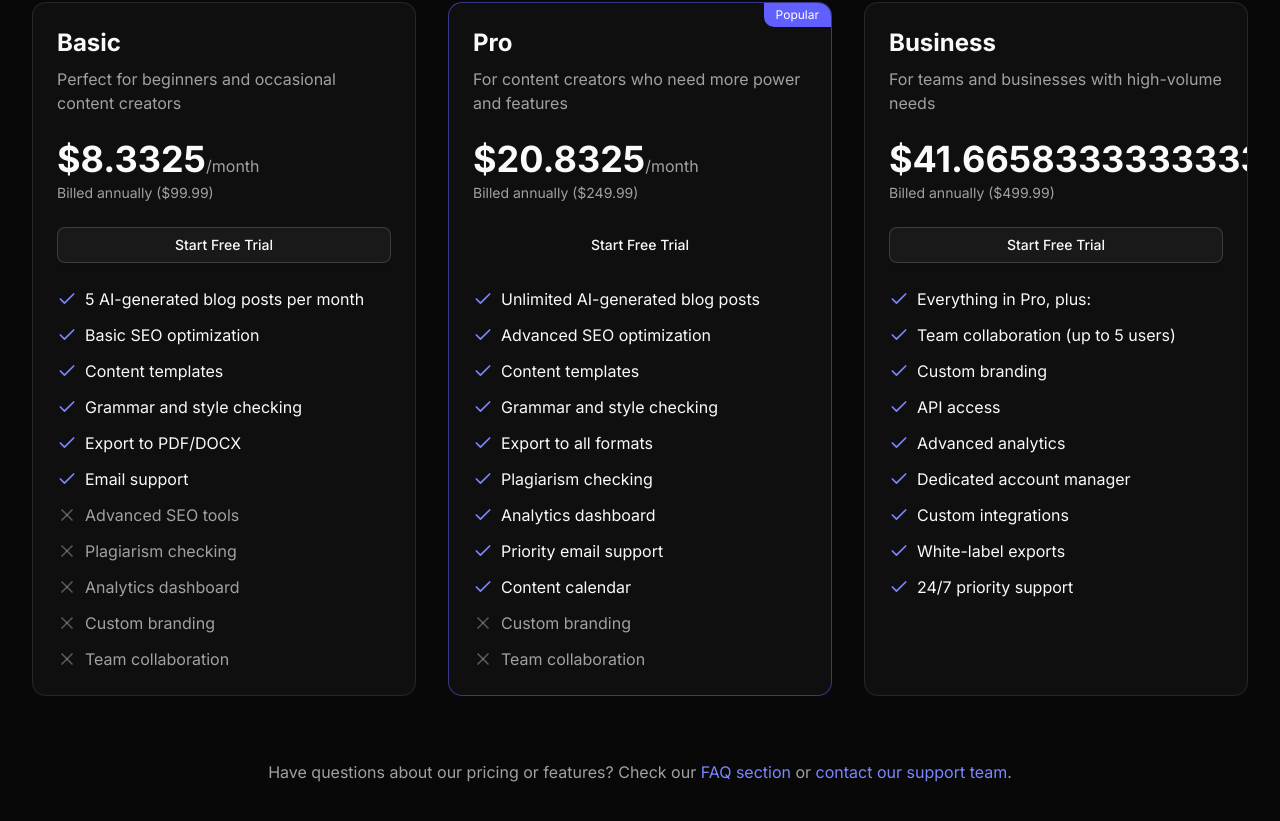
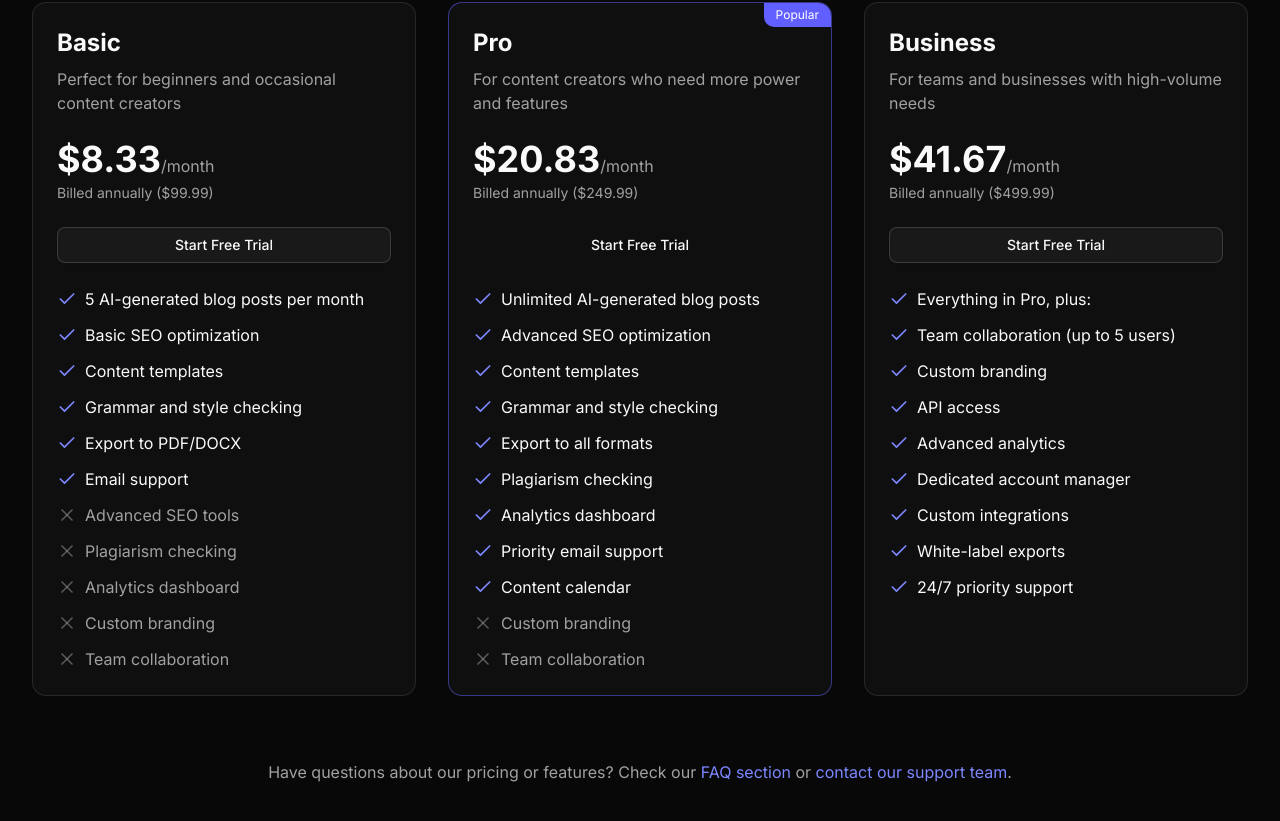
Before and after one commit to OsafAliSayed/aikaatib, a Next.js app in the folder frontend/: page / in a window 1280 px wide. Shown: the part 4260-5081 px from the top of the page. Built offline with nearby package versions, Linux system fonts and the light colour scheme.

Commit message:
Fix pricing value issue

```diff
--- a/frontend/src/components/page/pricing-section.js
+++ b/frontend/src/components/page/pricing-section.js
@@ -125,13 +125,13 @@ export default function PricingSection() {
 
                 <div className="mb-6">
                   <span className="text-4xl font-bold">
-                    ${annual ? plan.annualPrice / 12 : plan.monthlyPrice}
+                    ${annual ? (plan.annualPrice / 12).toFixed(2) : (plan.monthlyPrice).toFixed(2)}
                   </span>
                   <span className="text-muted-foreground">/month</span>
 
                   {annual && (
                     <div className="text-sm text-muted-foreground mt-1">
-                      Billed annually (${plan.annualPrice})
+                      Billed annually (${plan.annualPrice.toFixed(2)})
                     </div>
                   )}
                 </div>
```
